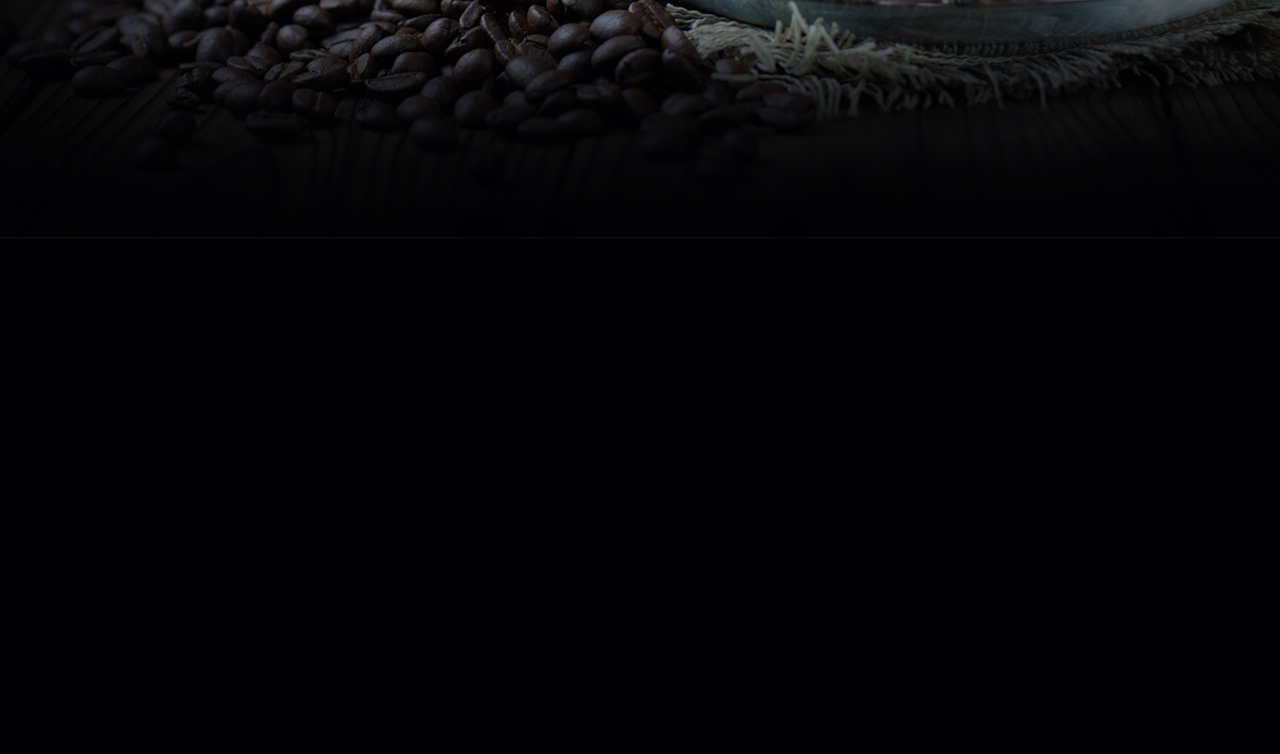
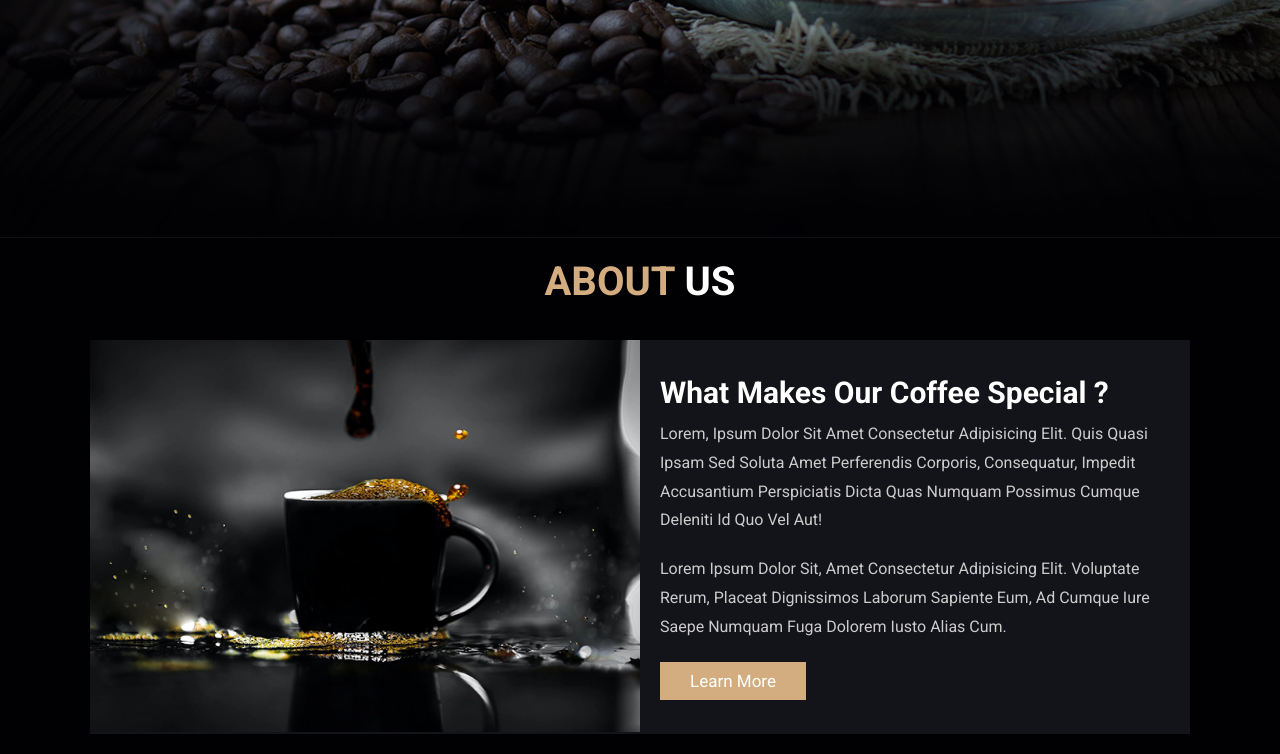
Before and after one commit to hussain-1913010/coffee-website, a plain HTML site: page index.html in a window 1280 px wide. Shown: the part 562-1316 px from the top of the page. Before the commit the page ends 800 px from the top, so only its background shows below. Drawn offline with nearby package versions, Linux system fonts and the light colour scheme.

Commit message:
about section done

```diff
--- a/index.html
+++ b/index.html
@@ -75,6 +75,22 @@
     </div>
 </section>
 
+<!-- about section starts -->
+<section class="about" id="about">
+    <h1 class="heading"> <span>about</span> us</h1>
+    <div class="row">
+        <div class="image">
+            <img src="img/about-img.jpeg" alt="">
+        </div>
+        <div class="content">
+            <h3>what makes our coffee special ?</h3>
+            <p>Lorem, ipsum dolor sit amet consectetur adipisicing elit. Quis quasi ipsam sed soluta amet perferendis corporis, consequatur, impedit accusantium perspiciatis dicta quas numquam possimus cumque deleniti id quo vel aut!</p>
+            <p>Lorem ipsum dolor sit, amet consectetur adipisicing elit. Voluptate rerum, placeat dignissimos laborum sapiente eum, ad cumque iure saepe numquam fuga dolorem iusto alias cum.</p>
+            <a href="#" class="btn">learn more</a>
+        </div>
+    </div>
+</section>
+
 
     <script src="https://unpkg.com/swiper@7/swiper-bundle.min.js"></script>
     <script src="script.js"></script>
--- a/style.css
+++ b/style.css
@@ -41,6 +41,17 @@ body{
 section{
     padding: 2rem 7%;
 }
+.heading{
+    text-align: center;
+    color: white;
+    text-transform: uppercase;
+    padding-bottom: 3.5rem;
+    font-size: 4rem;
+}
+.heading span{
+    color: var(--mainColor);
+    text-transform: uppercase;
+}
 .btn{
     margin-top: 1rem;
     display: inline-block;
@@ -53,6 +64,10 @@ section{
 .btn:hover{
     letter-spacing: 0.2rem;
 }
+
+
+
+
 
 
 .header{
@@ -209,8 +224,32 @@ section{
 
 
 
-
-
+.about .row{
+    display: flex;
+    align-items: center;
+    background: var(--black);
+    flex-wrap: wrap;
+}
+.about .row .image{
+    flex: 1 1 45rem;
+}
+.about .row .image img{
+    width: 100%;
+}
+.about .row .content{
+    flex: 1 1 45rem;
+    padding: 2rem;
+}
+.about .row .content h3{
+    font-size: 3rem;
+    color: white;
+}
+.about .row .content p{
+    font-size: 1.6rem;
+    color: #ccc;
+    padding: 1rem 0;
+    line-height: 1.8;
+}
 
 
 
```
